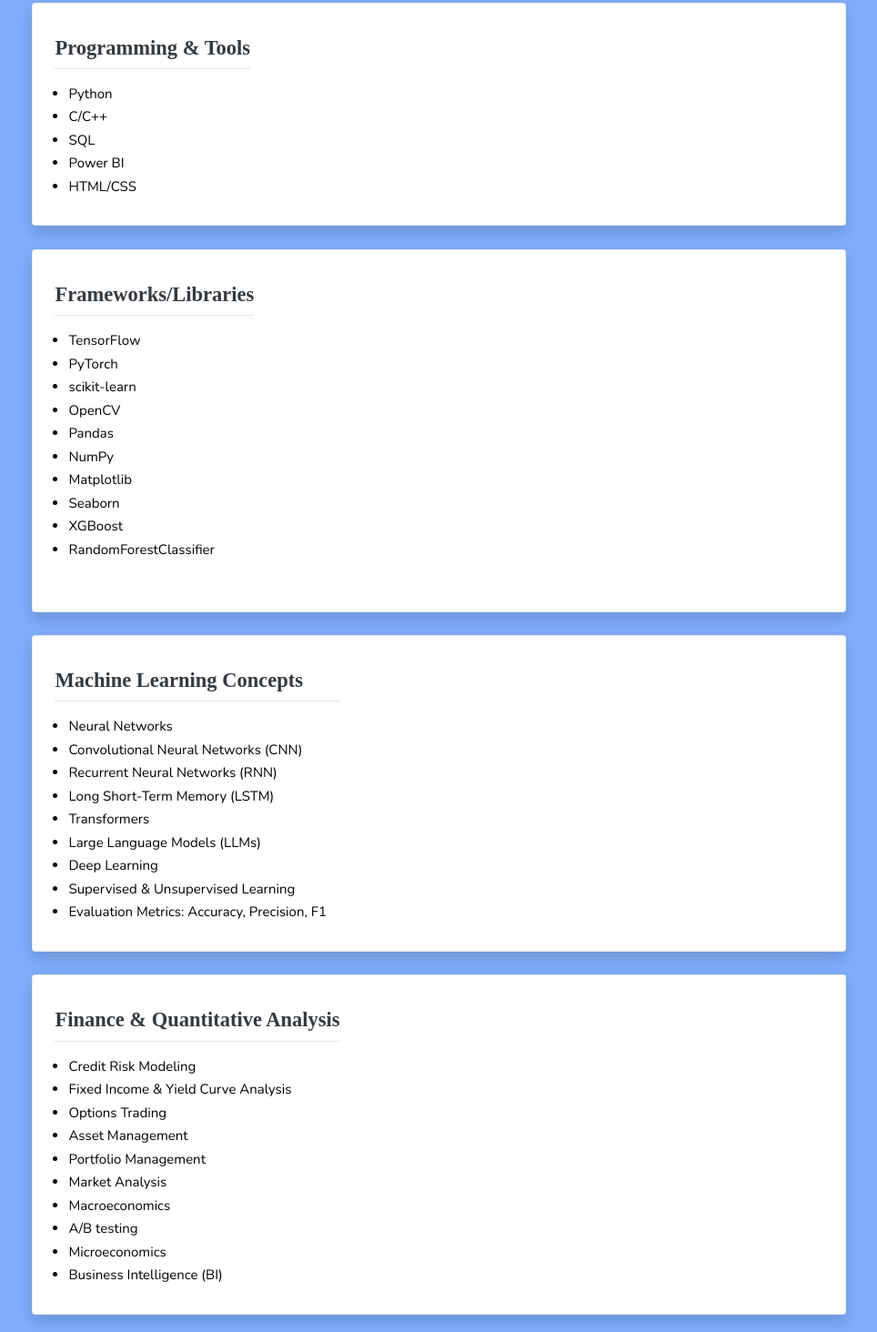
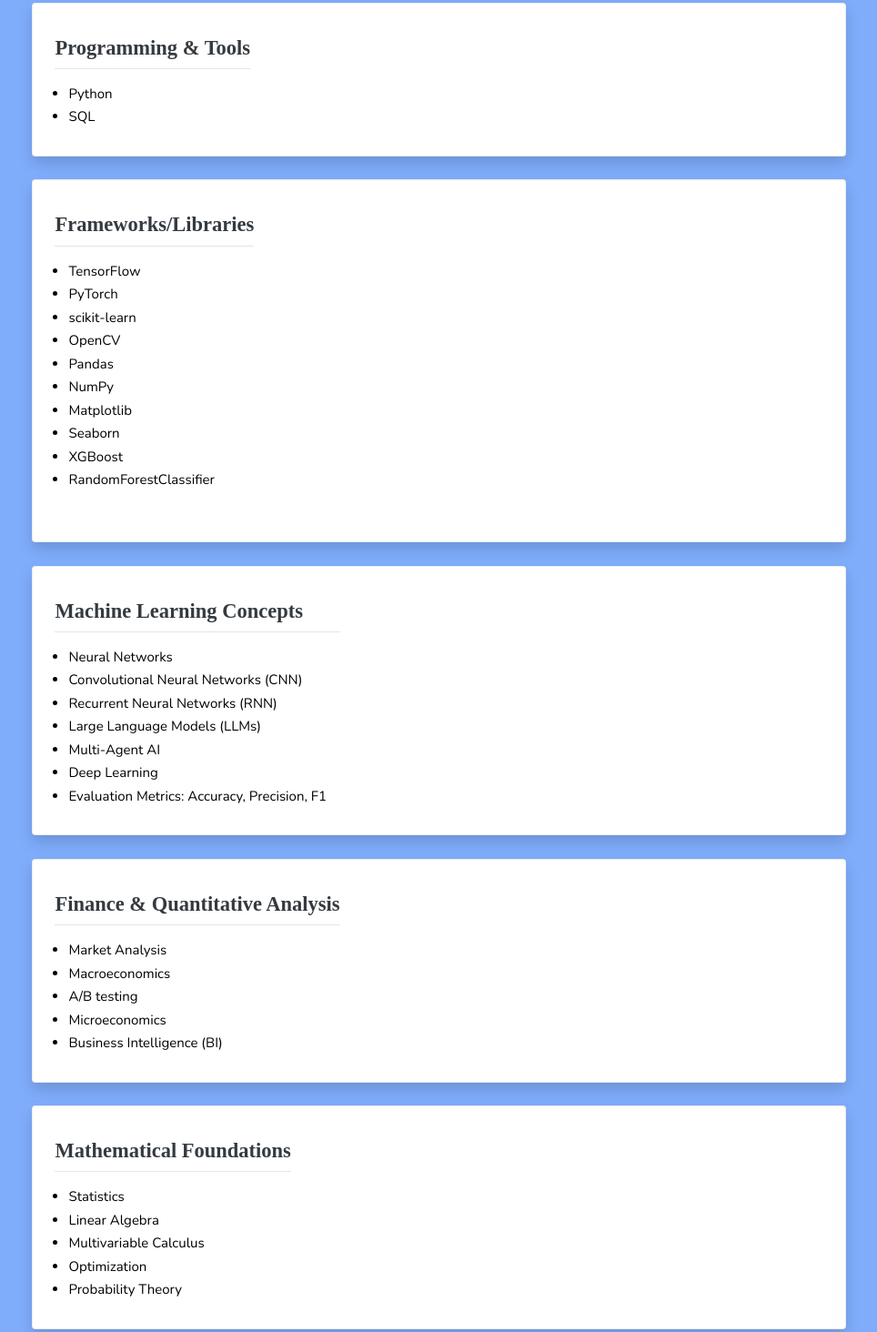
Before and after one commit to heartexteen/Website, a plain HTML site: page skills.html in a window 1280 px wide. Shown: the part 299-1763 px from the top of the page at 91% size, without its empty margins (157-1121 px from the left). Drawn offline with nearby package versions, Linux system fonts and the light colour scheme.

Commit message:
Trim skills list and add Multi-Agent AI
Co-Authored-By: Claude Opus 5.5 <noreply@anthropic.com>

```diff
--- a/skills.html
+++ b/skills.html
@@ -81,10 +81,7 @@
                                 <hr class="project-line">
                                 <ul class="description">
                                     <li>Python</li>
-                                    <li>C/C++</li>
                                     <li>SQL</li>
-                                    <li>Power BI</li>
-									<li>HTML/CSS</li>
                                 </ul>
                             </div>
                         </div>
@@ -131,11 +128,9 @@
                                     <li>Neural Networks</li>
                                     <li>Convolutional Neural Networks (CNN)</li>
                                     <li>Recurrent Neural Networks (RNN)</li>
-                                    <li>Long Short-Term Memory (LSTM)</li>
-                                    <li>Transformers</li>
                                     <li>Large Language Models (LLMs)</li>
+                                    <li>Multi-Agent AI</li>
                                     <li>Deep Learning</li>
-                                    <li>Supervised & Unsupervised Learning</li>
                                     <li>Evaluation Metrics: Accuracy, Precision, F1</li>
                                 </ul>
                             </div>
@@ -152,11 +147,6 @@
                 <h4 style="margin-top: 10px;">Finance & Quantitative Analysis</h4>
                 <hr class="project-line">
                 <ul class="description">
-                    <li>Credit Risk Modeling</li>
-                    <li>Fixed Income & Yield Curve Analysis</li>
-                    <li>Options Trading</li>
-                    <li>Asset Management</li>
-                    <li>Portfolio Management</li>
                     <li>Market Analysis</li>
                     <li>Macroeconomics</li>
                     <li>A/B testing</li>
@@ -196,10 +186,7 @@
                 <ul class="description">
                     <li>Business Strategy</li>
                     <li>Advertising Strategy</li>
-                    <li>Corporate Finance</li>
-                    <li>Client Relations</li>
                     <li>Supply Chain Management</li>
-                    <li>Credit Terms</li>
                     <li>Business-to-Business (B2B)</li>
                 </ul>
             </div>
```
